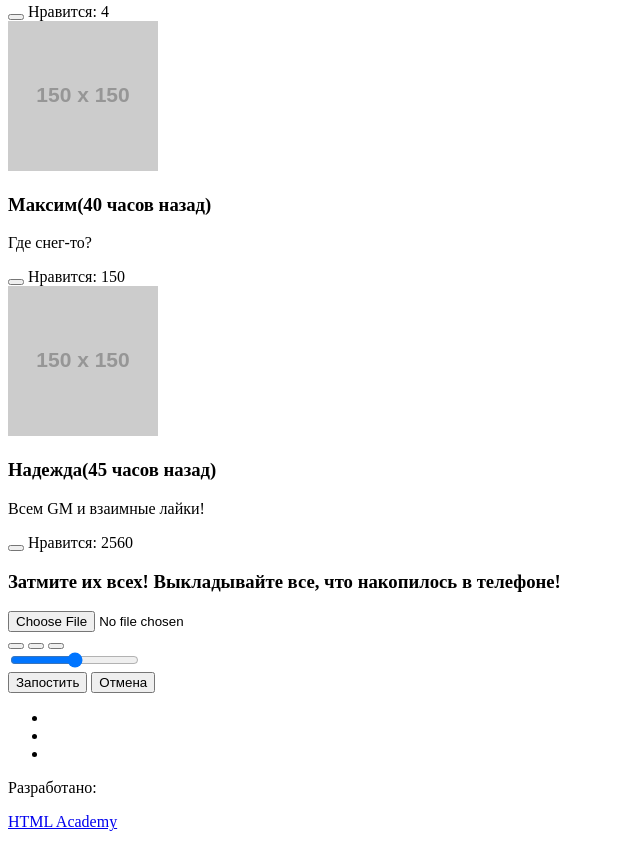
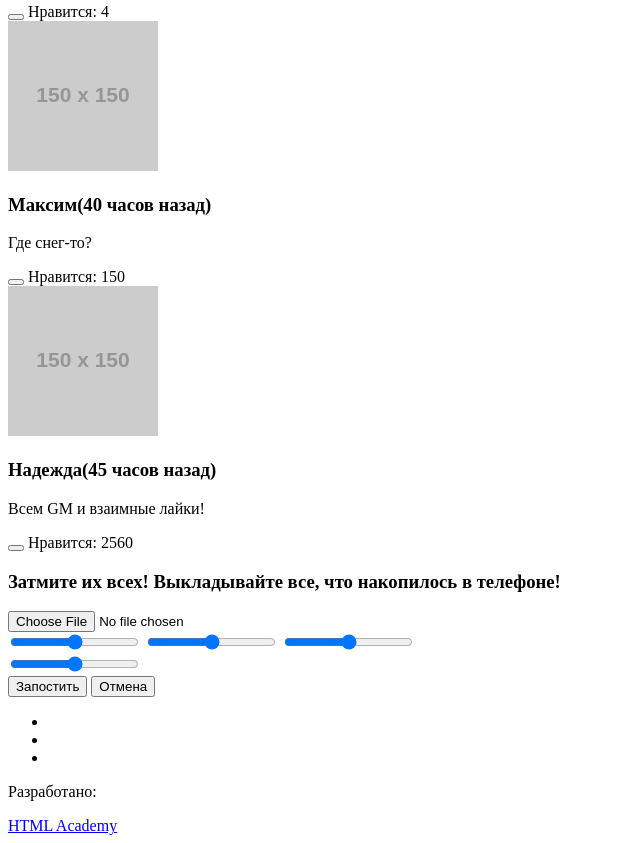
Before and after one commit to PavelKosyrev/1267823-pink-20, a website: page source/photo.html in a window 1280 px wide. Shown: the part 1675-2518 px from the top of the page, without its empty margins (0-640 px from the left). Drawn offline with Linux system fonts and the light colour scheme; placeholder pictures from the web are drawn by us.

Commit message:
добавил ползунки

```diff
--- a/source/photo.html
+++ b/source/photo.html
@@ -126,9 +126,12 @@
           </div>
           <div class="photo-editor__tools">
             <div class="tool">
-              <button class="tool__item tool__item--prune" type="button" aria-label="Обрезать фото"></button>
-              <button class="tool__item tool__item--filter" type="button" aria-label="Добавить фильтр"></button>
-              <button class="tool__item tool__item--contrast" type="button" aria-label="Изменить контраст"></button>
+              <label class="tool__item tool__item--prune"  for="prune" role="button" aria-label="Обрезать фото"></label>
+              <input class="scale-control__toggle scale-control__toggle--prune" type="range" name="prune" id="prune">
+              <label class="tool__item tool__item--filter"  for="prune" role="button" aria-label="Добавить фильтр"></label>
+              <input class="scale-control__toggle scale-control__toggle--filter" type="range" name="filter" id="filter">
+              <label class="tool__item tool__item--contrast" for="range" role="button" aria-label="Изменить контраст"></label>
+              <input class="scale-control__toggle scale-control__toggle--contrast" type="range" name="range" id="range">
             </div>
             <div class="scale-control">
               <label aria-label="Ползунок для регулирования масштаба изображения">
```
